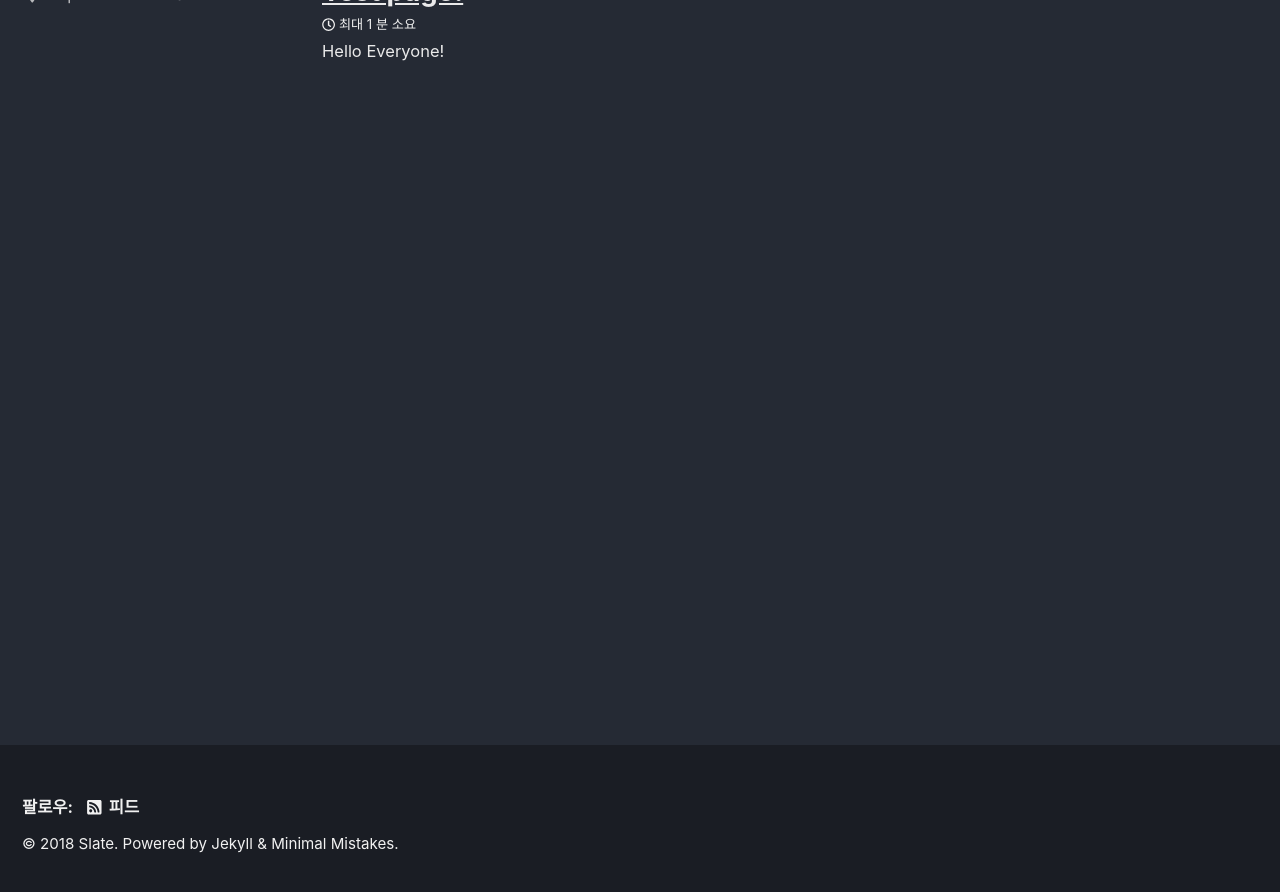
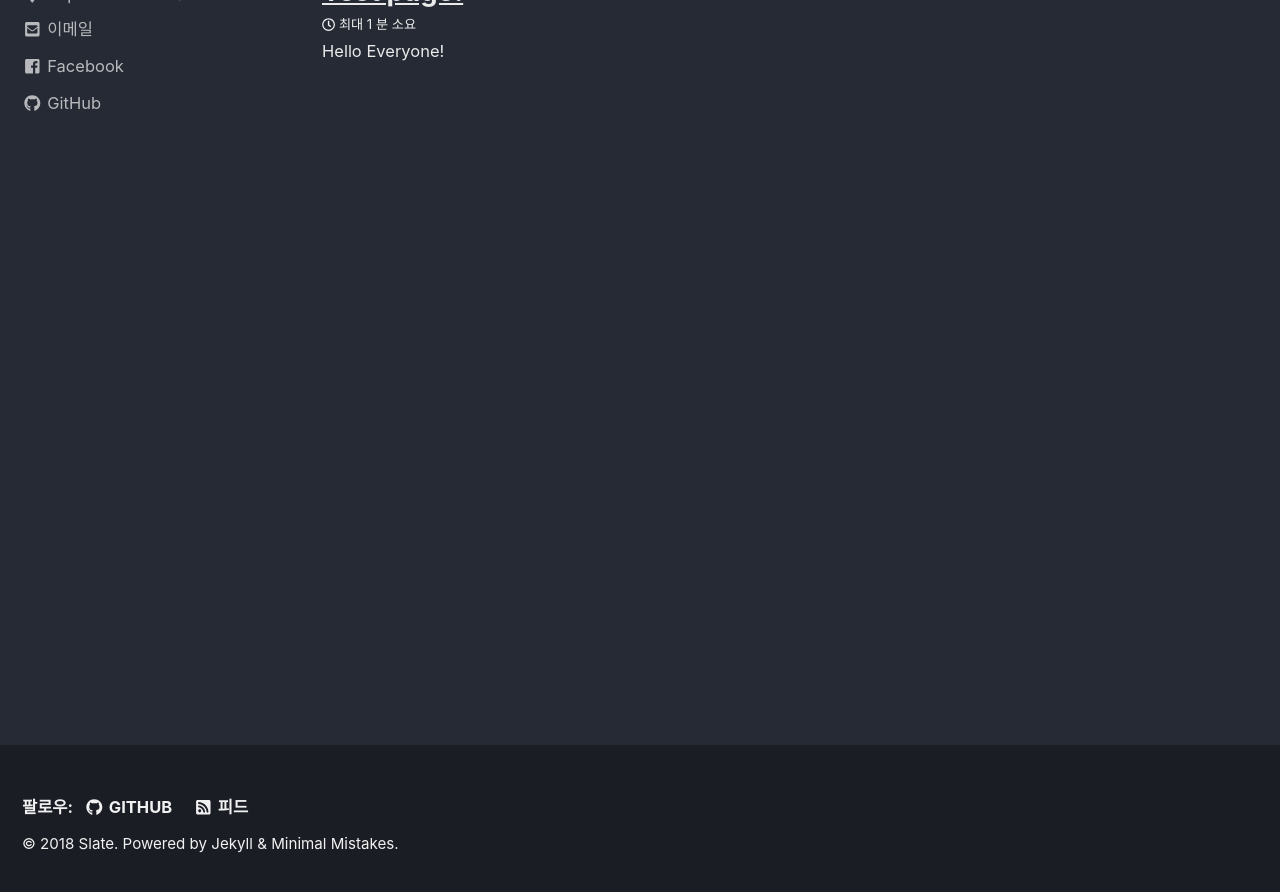
Before and after one commit to lesslate/lesslate.github.io, a Jekyll site: the page built from index.html, in a window 1280 px wide and 900 px high, scrolled down 253 px. Shown: the top 892 px of the window. Built offline with Jekyll 4.4.1, drawn with Linux system fonts in a browser that asks for light colours; nearby versions of some CDN libraries; the list of posts is cut into pages by our own code; part of the change alters nothing that is shown.

Commit message:
Update _config.yml

```diff
--- a/_config.yml
+++ b/_config.yml
@@ -104,16 +104,16 @@ author:
   avatar           : # path of avatar image, e.g. "/assets/images/bio-photo.jpg"
   bio              : "안녕하세요"
   location         : "Republic of Korea"
-  email            :
+  email            : "lesslate@naver.com"
   uri              :
   home             : # null (default), "absolute or relative url to link to author home"
   bitbucket        :
   codepen          :
   dribbble         :
   flickr           :
-  facebook         :
+  facebook         : "lesslate"
   foursquare       :
-  github           :
+  github           : "lesslate"
   gitlab           :
   google_plus      :
   keybase          :
```
